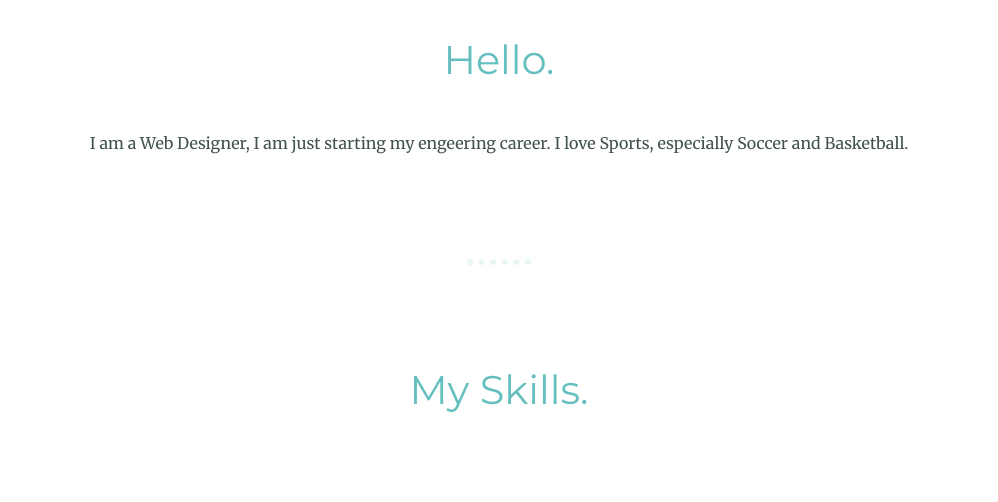
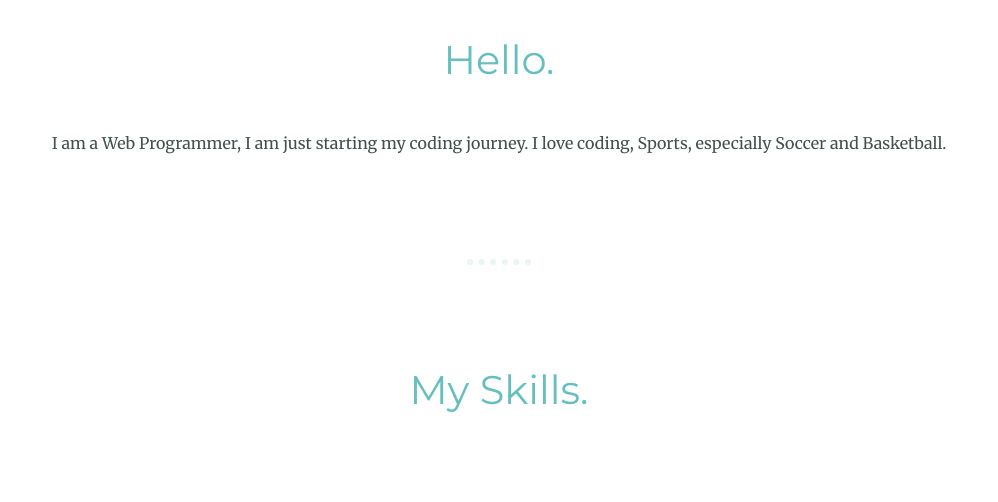
Before and after one commit to Burna77/work, a plain HTML site: page index.html in a window 1280 px wide. Shown: the part 1471-1973 px from the top of the page, without its empty margins (141-1139 px from the left). Drawn offline with Linux system fonts and the light colour scheme.

Commit message:
Update index.html

```diff
--- a/index.html
+++ b/index.html
@@ -25,7 +25,7 @@
         <img src="images/sheriff.jpg" alt="sheriff profile picture" />
         <h2>Hello.</h2>
         <p class="Intro">
-          I am a Web Designer, I am just starting my engeering career. I love
+          I am a Web Programmer, I am just starting my coding journey. I love coding,
           Sports, especially Soccer and Basketball.
         </p>
       </div>
```
